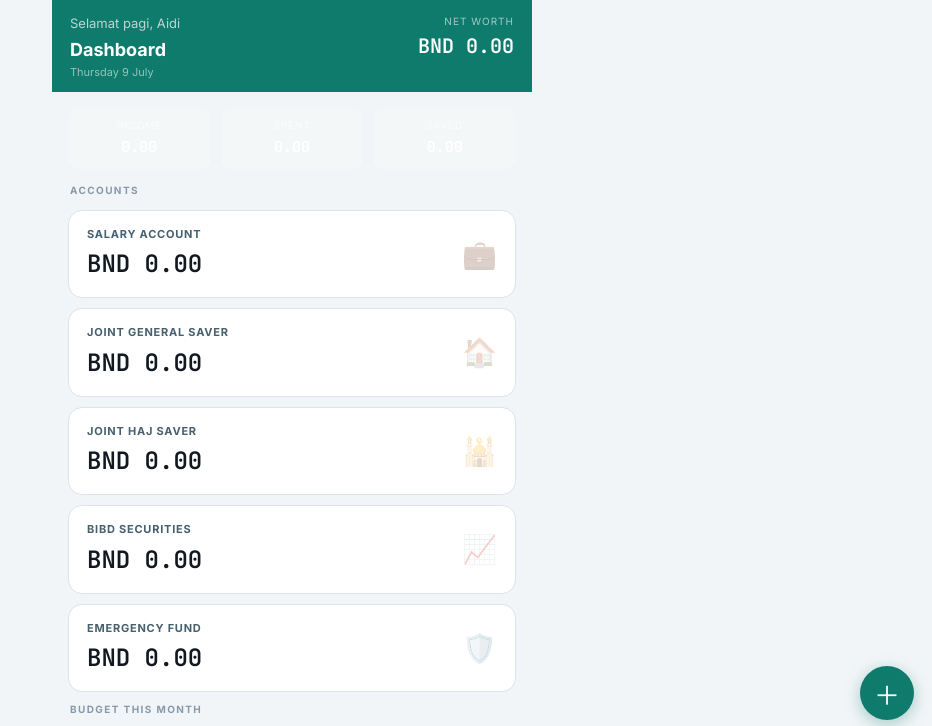
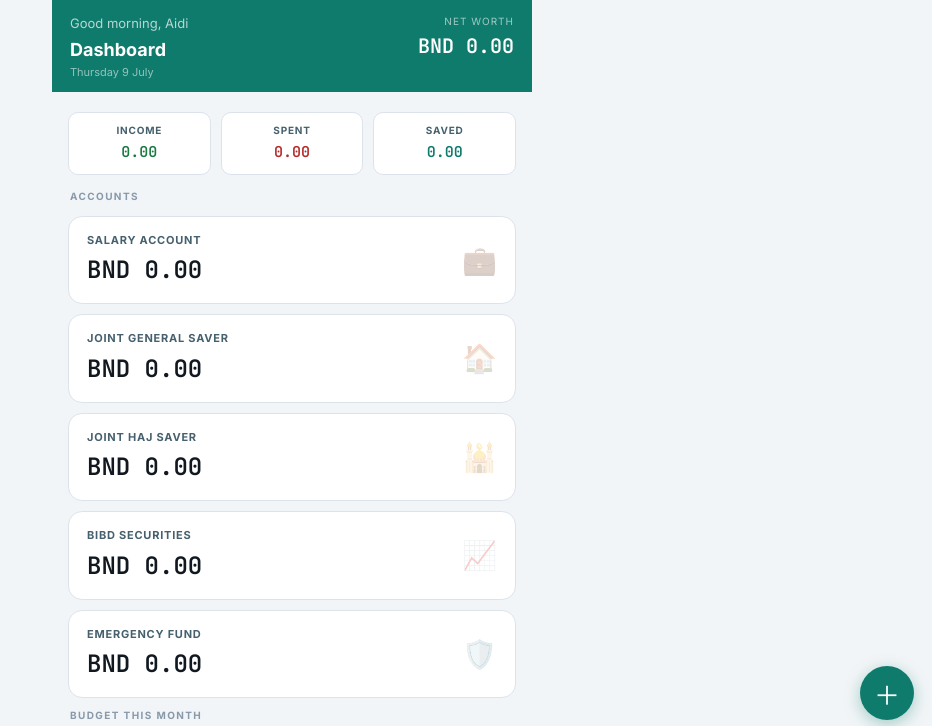
Before and after one commit to AidiJunaidi/Finance, a plain HTML site: page index.html in a window 1280 px wide. Shown: the top 726 px of the page, without its empty margins (348-1280 px from the left). Drawn offline with Linux system fonts and the light colour scheme.

Commit message:
Update index.html
edit the summary pills and greeting language

```diff
--- a/index.html
+++ b/index.html
@@ -104,11 +104,11 @@ body {
 /* ── NET WORTH STRIP ── */
 .nw-row { display: flex; gap: 10px; margin-bottom: 10px; }
 .nw-pill {
-  flex: 1; background: rgba(255,255,255,0.15); border-radius: 10px;
+  flex: 1; background: var(--card); border: 1px solid var(--border); border-radius: 10px;
   padding: 10px 12px; text-align: center;
 }
-.nw-pill-label { font-size: 10px; color: rgba(255,255,255,0.65); text-transform: uppercase; letter-spacing: 0.08em; margin-bottom: 3px; }
-.nw-pill-val { font-family: 'JetBrains Mono', monospace; font-size: 15px; font-weight: 600; color: #fff; }
+.nw-pill-label { font-size: 10px; font-weight: 700; color: var(--text-muted); text-transform: uppercase; letter-spacing: 0.08em; margin-bottom: 3px; }
+.nw-pill-val { font-family: 'JetBrains Mono', monospace; font-size: 15px; font-weight: 600; color: var(--text); }
 
 /* ── ACCOUNT CARDS ── */
 .acc-card {
@@ -330,7 +330,7 @@ body {
 
   <div class="section" style="padding-top:16px">
     <!-- Income / Expenses summary pills -->
-    <div class="nw-row" style="margin-bottom:14px" id="home-summary-row">
+    <div class="nw-row" style="margin-bottom:14px;margin-top:4px" id="home-summary-row">
       <!-- rendered by JS -->
     </div>
 
@@ -639,9 +639,9 @@ function renderHome() {
   // Summary pills
   const inc = monthlyIncome(), exp = monthlySpend();
   document.getElementById('home-summary-row').innerHTML = `
-    <div class="nw-pill"><div class="nw-pill-label">Income</div><div class="nw-pill-val">${fmtPlain(inc)}</div></div>
-    <div class="nw-pill"><div class="nw-pill-label">Spent</div><div class="nw-pill-val">${fmtPlain(exp)}</div></div>
-    <div class="nw-pill"><div class="nw-pill-label">Saved</div><div class="nw-pill-val">${fmtPlain(inc - exp)}</div></div>`;
+    <div class="nw-pill"><div class="nw-pill-label">Income</div><div class="nw-pill-val" style="color:var(--green)">${fmtPlain(inc)}</div></div>
+    <div class="nw-pill"><div class="nw-pill-label">Spent</div><div class="nw-pill-val" style="color:var(--red)">${fmtPlain(exp)}</div></div>
+    <div class="nw-pill"><div class="nw-pill-label">Saved</div><div class="nw-pill-val" style="color:var(--teal)">${fmtPlain(Math.max(0, inc - exp))}</div></div>`;
 
   // Accounts
   const accEl = document.getElementById('home-accounts');
@@ -1056,7 +1056,7 @@ function clearAllData() {
 // ══════════════════════════════════════════════════
 function init() {
   const h = new Date().getHours();
-  const gr = h < 12 ? 'Selamat pagi' : h < 17 ? 'Selamat petang' : 'Selamat malam';
+  const gr = h < 12 ? 'Good morning' : h < 17 ? 'Good afternoon' : 'Good evening';
   document.getElementById('topbar-greeting').textContent = gr + ', Aidi';
   document.getElementById('topbar-date').textContent = new Date().toLocaleDateString('en-GB', { weekday:'long', day:'numeric', month:'long' });
   renderHome();
```
